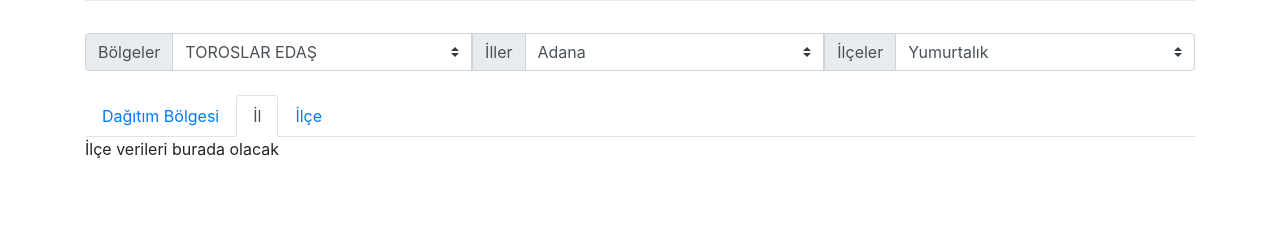
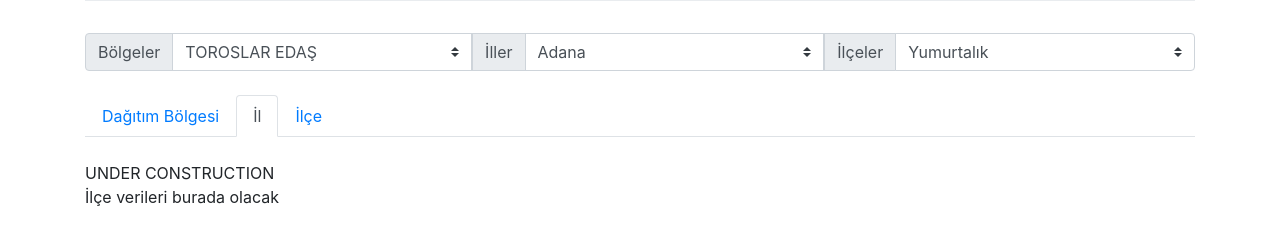
Before and after one commit to kasdevelopment/referans, a Flask app: page / in a window 1280 px wide, after a click on "İl". Shown: the part 248-493 px from the top of the page. Run offline with Flask 2, Linux system fonts and the light colour scheme; some libraries are stand-ins or nearby versions.

Commit message:
Add Under Construction Statements

```diff
--- a/refs/app.py
+++ b/refs/app.py
@@ -3,16 +3,11 @@ from flask import Flask, jsonify, render_template
 app = Flask(__name__)
 
 
-# @app.route("/")
-# def hello():
-#     return "<h3> Hello World! </h3>"
-
-
 @app.route('/')
-def getDistricts():
+def get_districts():
     district = {"adi": "ankara"}
-    #return jsonify({"adi": "ankara"})
-    return  render_template('index.html', data=district)
+    # return jsonify({"adi": "ankara"})
+    return render_template('index.html', data=district)
 
 
 if __name__ == "__main__":
--- a/refs/templates/index.html
+++ b/refs/templates/index.html
@@ -59,10 +59,12 @@
                 <div class="tab-content" id="myTabContent">
                     <div class="tab-pane fade show active" id="districtinf" role="tabpanel"
                         aria-labelledby="districtinf-tab"><canvas id="myChart" width="400" height="150"></canvas></div>
-                    <div class="tab-pane fade" id="cityinf" role="tabpanel" aria-labelledby="cityinf-tab">İlçe verileri
-                        burada olacak</div>
-                    <div class="tab-pane fade" id="terraininf" role="tabpanel" aria-labelledby="terraininf-tab">İlçe
-                        verileri burada olacak</div>
+                    <div class="tab-pane fade" id="cityinf" role="tabpanel" aria-labelledby="cityinf-tab">
+                        <br> UNDER CONSTRUCTION
+                        <br> İlçe verileri burada olacak </div>
+                    <div class="tab-pane fade" id="terraininf" role="tabpanel" aria-labelledby="terraininf-tab">
+                        <br> UNDER CONSTRUCTION
+                        <br> İlçe verileri burada olacak </div>
                 </div>
             </div>
         </div>
```
